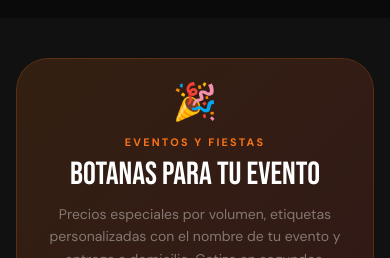
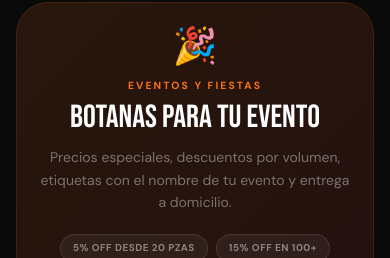
Before and after one commit to saulfrancopaolon-tech/botana-web2, a Next.js app: page / in a window 390 px wide. Shown: the part 1742-2000 px from the top of the page. Built offline with nearby package versions, Linux system fonts and the light colour scheme; no server answers.

Commit message:
Add files via upload

```diff
--- a/app/page.tsx
+++ b/app/page.tsx
@@ -1,5 +1,4 @@
 "use client"
-
 import { useState, useEffect, useCallback } from "react"
 import { CATEGORIES, PRODUCTS } from "@/lib/products"
 import type { Product } from "@/lib/products"
@@ -93,11 +92,11 @@ export default function Page() {
         onMenuClick={() => document.getElementById("menu")?.scrollIntoView({ behavior: "smooth" })}
         onWholesaleOpen={() => setWholesaleOpen(true)}
       />
-      <div id="menu" className="sticky top-14 z-50 bg-[#0A0A0A]/95 backdrop-blur-xl border-b border-white/5">
+      <div id="menu" className="sticky top-14 z-40 bg-[#0A0A0A]/95 backdrop-blur-xl border-b border-white/5">
         <CategoryTabs categories={CATEGORIES} active={activeCat} onSelect={setActiveCat} />
       </div>
       <section
-        className="max-w-7xl mx-auto px-4 sm:px-6 py-6 pb-20 min-h-[60vh]"
+        className="max-w-7xl mx-auto px-4 sm:px-6 py-6 pb-6 min-h-[60vh]"
         onTouchStart={onTouchStart}
         onTouchMove={onTouchMove}
         onTouchEnd={onTouchEnd}
@@ -111,24 +110,24 @@ export default function Page() {
       </section>
 
       {/* Evento Banner */}
-      <section className="px-4 py-10 bg-[#111]">
+      <section className="px-4 py-10 sm:py-14">
         <div className="max-w-2xl mx-auto">
           <div
             className="relative overflow-hidden rounded-[2rem] p-6 sm:p-8 text-center"
-            style={{ background: "linear-gradient(135deg,rgba(249,115,22,0.15),rgba(229,62,62,0.15))" }}
+            style={{ background: "linear-gradient(135deg,rgba(249,115,22,0.12),rgba(229,62,62,0.12))" }}
           >
-            <div className="absolute inset-0 border border-[#F97316]/20 rounded-[2rem] pointer-events-none" />
+            <div className="absolute inset-0 border border-[#F97316]/15 rounded-[2rem] pointer-events-none" />
             <div className="text-4xl mb-3">🎉</div>
-            <div className="text-[.68rem] font-black uppercase tracking-[.2em] text-[#F97316] mb-2">Eventos y Fiestas</div>
+            <div className="text-[.65rem] font-black uppercase tracking-[.2em] text-[#F97316] mb-2">Eventos y Fiestas</div>
             <h2 className="font-head text-[clamp(2rem,6vw,3rem)] leading-none text-white mb-3">
               Botanas para tu Evento
             </h2>
-            <p className="text-white/40 text-sm leading-relaxed max-w-md mx-auto mb-6">
-              Precios especiales por volumen, etiquetas personalizadas con el nombre de tu evento y entrega a domicilio. Cotiza en segundos.
+            <p className="text-white/40 text-sm leading-relaxed max-w-md mx-auto mb-5">
+              Precios especiales, descuentos por volumen, etiquetas con el nombre de tu evento y entrega a domicilio.
             </p>
             <div className="flex flex-wrap justify-center gap-2 mb-6">
-              {["10% OFF desde 20 pzas", "20% OFF en 100+", "Etiquetas personalizadas", "Anticipo 50%"].map(tag => (
-                <span key={tag} className="text-[.65rem] font-black uppercase tracking-wider px-3 py-1.5 rounded-full bg-white/5 border border-white/10 text-white/50">
+              {["5% OFF desde 20 pzas", "15% OFF en 100+", "Etiquetas personalizadas", "50% de anticipo"].map(tag => (
+                <span key={tag} className="text-[.62rem] font-black uppercase tracking-wider px-3 py-1.5 rounded-full bg-white/5 border border-white/10 text-white/45">
                   {tag}
                 </span>
               ))}
@@ -151,34 +150,22 @@ export default function Page() {
       </section>
 
       <LoyaltyPromo onOpen={() => setLoyaltyOpen(true)} />
-      <WholesaleSection />
+      <WholesaleSection onEventOpen={() => setEventOpen(true)} />
 
-      <footer className="border-t border-white/5 py-12 text-center px-4">
-        <div className="font-head text-4xl tracking-wide text-white mb-1">
-          BOTA<span className="text-red-500">-</span>NA
+      <footer className="border-t border-white/5 py-12 pb-24 sm:pb-12 text-center px-4">
+        <div className="font-head text-4xl tracking-wide text-white mb-1">BOTA<span className="text-red-500">-</span>NA</div>
+        <p className="text-[11px] text-white/25 uppercase tracking-[.2em] font-bold mb-6">Snacks Premium · La Salle Bajio · Leon, Gto.</p>
+        <div className="flex justify-center gap-6 flex-wrap mb-4">
+          <a href="https://instagram.com/bota.na.mx" target="_blank" rel="noopener noreferrer" className="text-[12px] text-white/40 hover:text-white transition-colors uppercase tracking-wider font-semibold">Instagram</a>
+          <a href="https://wa.me/524774950232" target="_blank" rel="noopener noreferrer" className="text-[12px] text-white/40 hover:text-white transition-colors uppercase tracking-wider font-semibold">WhatsApp</a>
         </div>
-        <p className="text-[11px] text-white/25 uppercase tracking-[.2em] font-bold mb-6">
-          Snacks Premium · La Salle Bajio · Leon, Gto.
-        </p>
-        <div className="flex justify-center gap-6 flex-wrap mb-6">
-          <a href="https://instagram.com/bota.na.mx" target="_blank" rel="noopener noreferrer"
-            className="text-[13px] text-white/40 hover:text-white transition-colors uppercase tracking-wider font-semibold">
-            Instagram
-          </a>
-          <a href="https://wa.me/524774950232" target="_blank" rel="noopener noreferrer"
-            className="text-[13px] text-white/40 hover:text-white transition-colors uppercase tracking-wider font-semibold">
-            WhatsApp
-          </a>
-        </div>
-        <p className="text-[11px] text-white/20 uppercase tracking-[.15em]">
-          2025 BOTA-NA por Saul y Aranza
-        </p>
+        <p className="text-[11px] text-white/15 uppercase tracking-[.15em]">2025 BOTA-NA por Saul y Aranza</p>
       </footer>
 
       <ProductModal product={selectedProduct} onClose={() => setSelectedProduct(null)} onAddToCart={showToast} />
       <CartModal isOpen={cartOpen} onClose={() => setCartOpen(false)} />
       <LoyaltyModal isOpen={loyaltyOpen} onClose={() => setLoyaltyOpen(false)} />
-      <WholesaleModal isOpen={wholesaleOpen} onClose={() => setWholesaleOpen(false)} />
+      <WholesaleModal isOpen={wholesaleOpen} onClose={() => setWholesaleOpen(false)} onEventOpen={() => setEventOpen(true)} />
       <EventModal isOpen={eventOpen} onClose={() => setEventOpen(false)} />
       <Toast message={toast.msg} show={toast.show} />
     </CartProvider>
```
